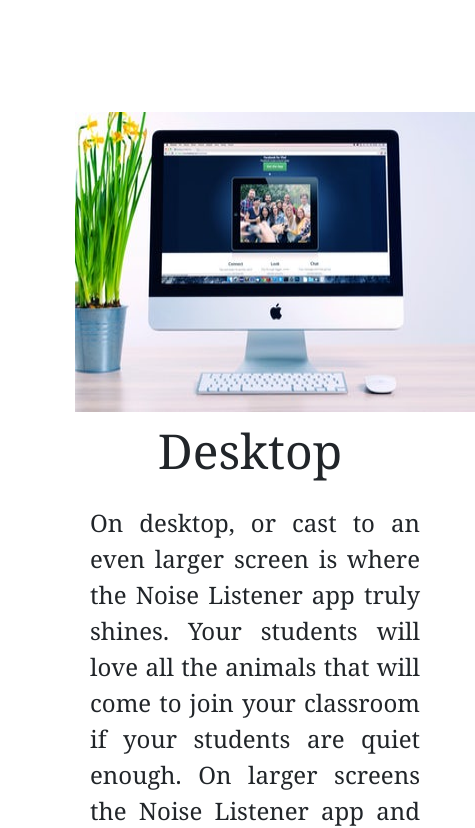
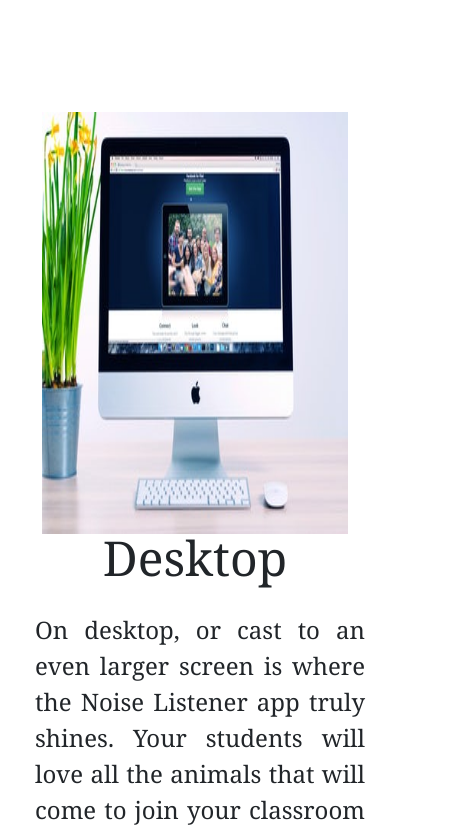
Before and after one commit to classroomnoisecontroller/UI-Jared, a website: page index.html in a window 390 px wide. Shown: the part 2341-3169 px from the top of the page, 475 px wide, since content can reach past the window. Drawn offline with nearby package versions, Linux system fonts and the light colour scheme; files whose address does not match are found by name.

Commit message:
Fixed mobile issues with margin

```diff
--- a/_themes.scss
+++ b/_themes.scss
@@ -1,16 +1,22 @@
 //themes page styling
 .themes-main {
-font-family: Georgia, 'Times New Roman', Times, serif;
+    font-family: Georgia, 'Times New Roman', Times, serif;
+
+    @include phone {
+        margin: none;
+    }
+
     ul {
         display: flex;
         flex-direction: column;
+
         @include phone {
             justify-content: center;
             align-items: center;
             text-align: center;
         }
 
-        .themes-lead{
+        .themes-lead {
             text-align: center;
 
             @include phone {
@@ -19,7 +25,7 @@ font-family: Georgia, 'Times New Roman', Times, serif;
         }
 
         .media-h3 {
-            margin:75px auto;
+            margin: 75px auto;
         }
 
         li {
@@ -40,7 +46,14 @@ font-family: Georgia, 'Times New Roman', Times, serif;
                 text-align: center;
             }
 
-            p{
+            img {
+                @include phone {
+                    width: 90%;
+                    height: 50vh;
+                }
+            }
+
+            p {
                 line-height: 1.5;
                 font-size: 1.3rem;
             }
--- a/scss/_layout.scss
+++ b/scss/_layout.scss
@@ -77,6 +77,10 @@ body {
     main {
         text-align: center;
         margin: auto 25px;
+
+        @include phone {
+            margin: none;
+        }
         h3 {
             display: flex;
             font-size: 3rem;
@@ -167,7 +171,9 @@ body {
                     height: 300px;
 
                     @include phone {
-                        margin: 0px 0px 15px 50px;
+                        // margin: 0px 0px 15px 50px;
+                        width: 90%;
+                        height: 50vh;
                     }
 
                 }
```
Also changed, not shown: main.css/main.css.
